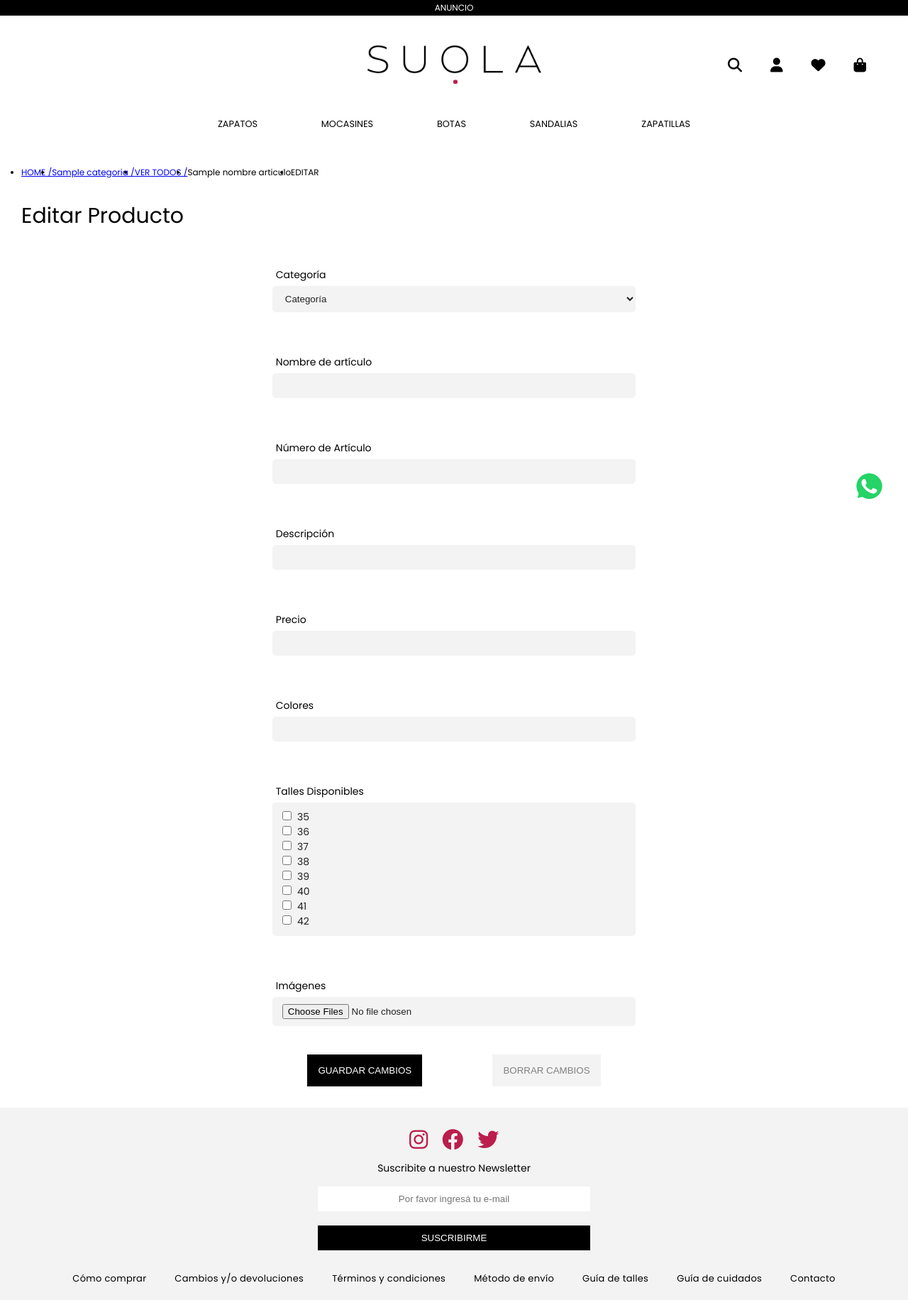
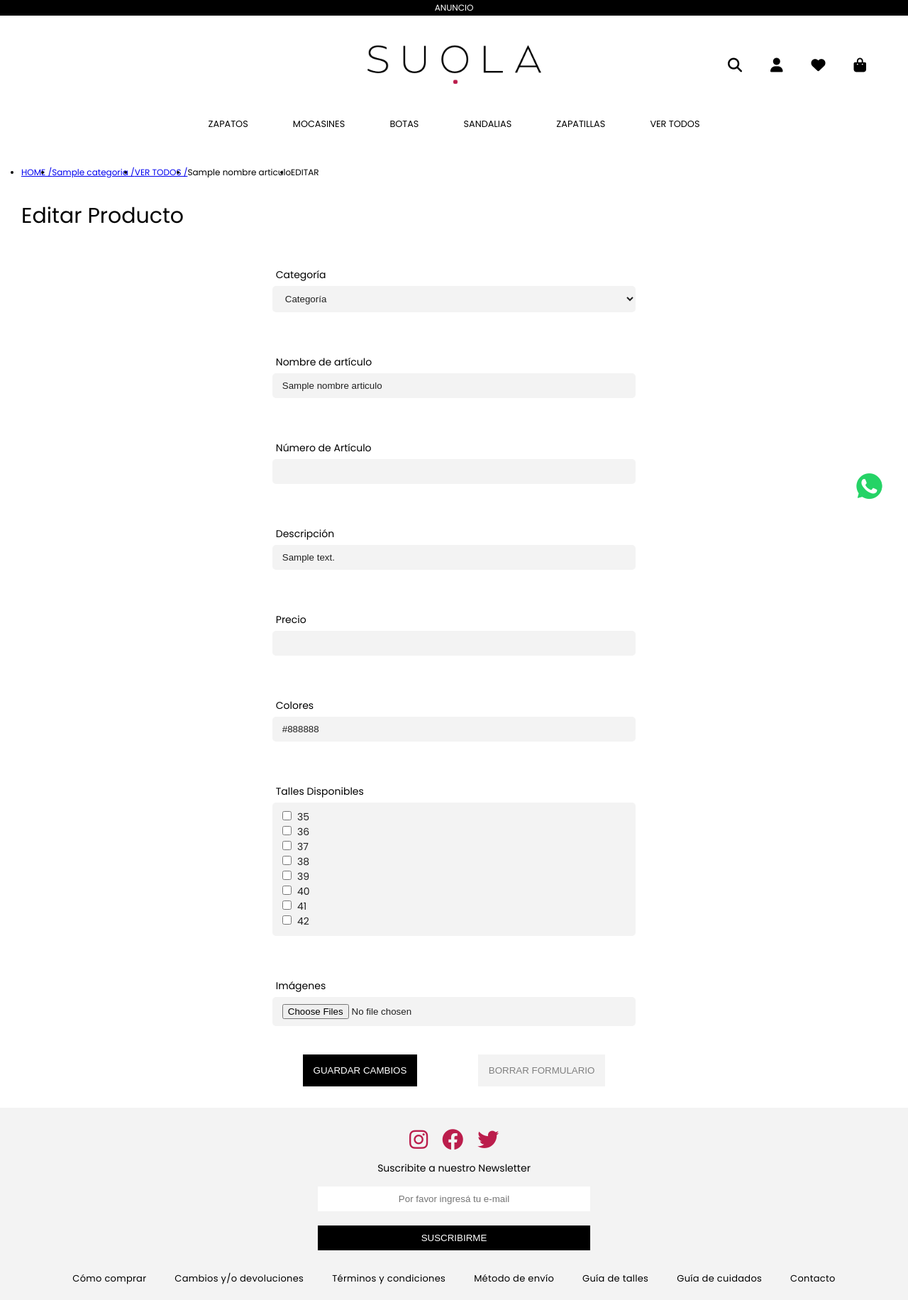
Before and after one commit to MushkyR/Grupo_3_Suola, a Node project: template Suola/views/product/product_edit.ejs in a window 1280 px wide. Shown: the whole page at 71% size. Run offline with Node 20 templates, Linux system fonts and the light colour scheme; the template is opened without the code that fills it: most values are stand-ins (such as "Sample title", 1, 10 or a date in 2020); some libraries are stand-ins or nearby versions.

Commit message:
trabajando product CRUD

```diff
--- a/Suola/public/css/styles-products.css
+++ b/Suola/public/css/styles-products.css
@@ -15,7 +15,6 @@
 .galeria-producto{
     display: flex;
     flex-wrap: wrap;
-    flex-direction: column;
     justify-content: space-between;
     width:100%;
 }
--- a/Suola/views/partials/header.ejs
+++ b/Suola/views/partials/header.ejs
@@ -30,6 +30,7 @@
                 <li><a href="#">botas</a></li>
                 <li><a href="#">sandalias</a></li>
                 <li><a href="#">zapatillas</a></li>
+                <li><a href="/products">ver todos</a></li>
             </ul>
         </nav>
     </div>
--- a/Suola/views/product/product_edit.ejs
+++ b/Suola/views/product/product_edit.ejs
@@ -49,24 +49,24 @@
 
                         <div class='seccion-add'>
                             <label>Nombre de artículo</label><br>
-                            <input type="text" name="nombreArticulo" value='' required class="control">
+                            <input type="text" name="nombreArticulo" value='<%= nombreArticulo %>' required class="control">
                         </div>
 
                         <div class='seccion-add'><label>Número de Artículo</label><br>
-                            <input type="number" name="numeroArticulo" required class="control">
+                            <input type="number" name="numeroArticulo" value='<%= numeroArticulo %>' required class="control">
                         </div>
 
                         <div class='seccion-add'><label>Descripción</label><br>
-                            <input type="textarea" name="descripcion" required class="control">
+                            <input type="textarea" name="descripcion" value='<%= descripcion %>'required class="control">
                         </div>
 
                         <div class='seccion-add'>
                             <label>Precio</label><br>
-                            <input type="number" name="precioArticulo" required class="control">
+                            <input type="number" name="precioArticulo" value='<%= precioArticulo %>' required class="control">
                         </div>
 
                         <div class='seccion-add'><label>Colores</label><br>
-                            <input type="text" name="colores" required class="control">
+                            <input type="text" name="colores" value='<%= colores %>'required class="control">
                         </div>
 
                         <div class='seccion-add'><label>Talles Disponibles</label><br>
@@ -119,11 +119,11 @@
 
                         <div class="botones-add">
                             <div class='boton-add'>
-                                <button type="submit" class="submit-add" color=white background-color=black>GUARDAR CAMBIOS</button>
+                                <button type="submit" class="submit-add" value='update' color=white background-color=black>GUARDAR CAMBIOS</button>
                             </div>
 
                             <div class='boton-add'>
-                                <button type="reset" class="reset-add" color=white background-color=black>BORRAR CAMBIOS</button>
+                                <button type="reset" class="reset-add" color=white background-color=black>BORRAR FORMULARIO</button>
                             </div>
                         </div>
             </form>
```
Also changed, not shown: Suola/controllers/productController.js (+10 -23 lines), Suola/routes/productRoutes.js (+2 -5 lines), Suola/public/profilePhotos/1663254650139-IMG-20211227-WA0024.jpg (deleted), Suola/public/profilePhotos/1663330296428-IMG-20220106-WA0012.jpg (deleted), Suola/public/profilePhotos/1663619679645-WIN_20220828_12_39_57_Pro.jpg (deleted), Suola/public/profilePhotos/1663868970097-WIN_20220828_12_36_58_Pro.jpg (deleted).
